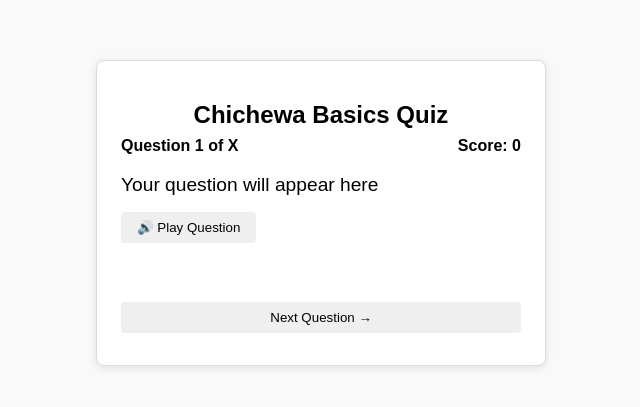
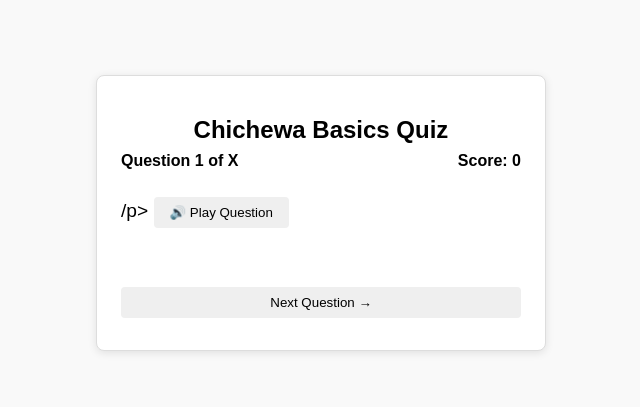
Before and after one commit to RhonPhiri/chichewa-quiz, a plain HTML site: page index.html in a window 1280 px wide. Shown: the part 187-594 px from the top of the page, without its empty margins (319-959 px from the left). Drawn offline with Linux system fonts and the light colour scheme.

Commit message:
fixed a question bug

```diff
--- a/index.html
+++ b/index.html
@@ -19,7 +19,7 @@
     <!-- Question block -->
     <div id="question-block">
       <!-- Display question text -->
-      <p id="question-text" class="question-text">Your question will appear here</p>
+      <p id="question-text" class="question-text">/p>
 
       <button id="play-question">🔊 Play Question</button>
       <audio id="audio-question" src=""></audio>
```
